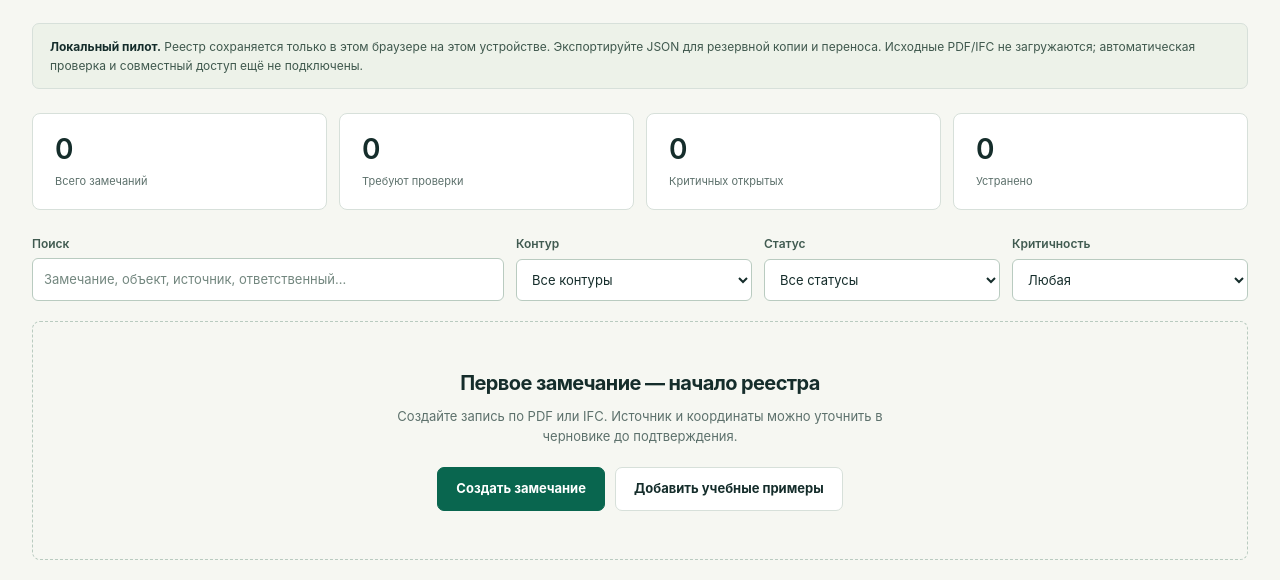
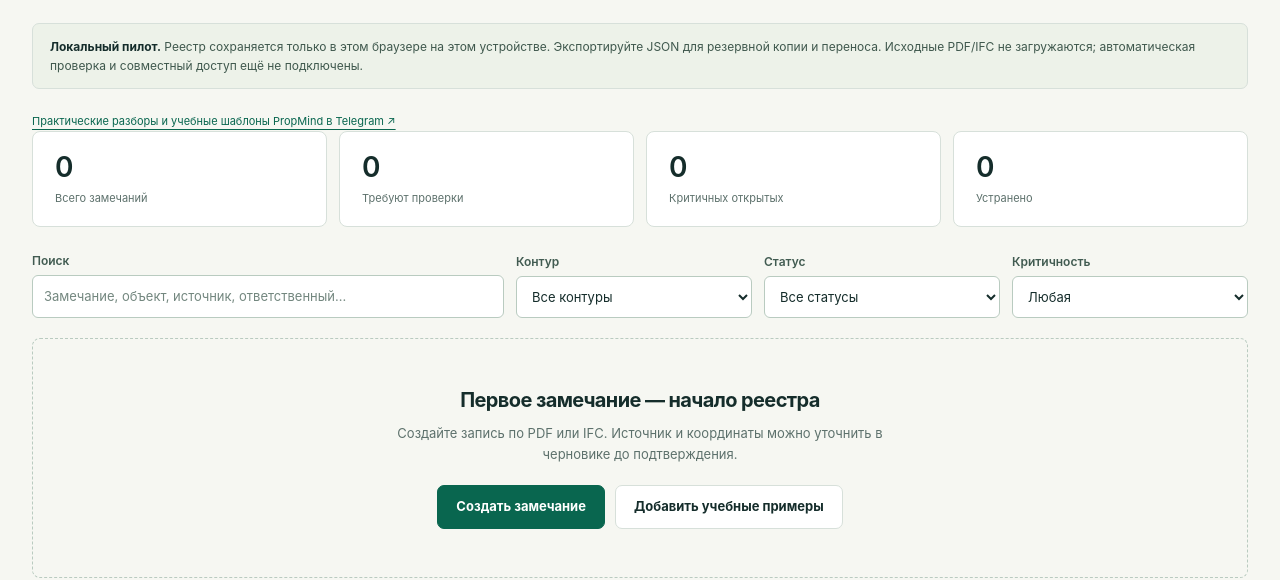
Before and after one commit to AlexNovikov77/propmind-design, a website with bundled scripts: page evidence/index.html in a window 1280 px wide. Shown: the part 237-817 px from the top of the page. Built offline with nearby package versions, Linux system fonts and the light colour scheme.

Commit message:
docs: add Telegram walkthrough link beside public pilot notice

```diff
--- a/evidence/index.html
+++ b/evidence/index.html
@@ -15,6 +15,7 @@
   <main id="main" class="container">
     <div class="page-heading"><div><div class="eyebrow">PDF Scan + IFC Deep Check</div><h1>Evidence Register</h1><p class="intro">Единый реестр замечаний: от исходного фрагмента до проверенного решения.</p></div><div class="actions"><button id="add-finding" class="button primary" type="button">+ Новое замечание</button></div></div>
     <div class="local-note"><strong>Локальный пилот.</strong> Реестр сохраняется только в этом браузере на этом устройстве. Экспортируйте JSON для резервной копии и переноса. Исходные PDF/IFC не загружаются; автоматическая проверка и совместный доступ ещё не подключены.</div>
+    <p class="help"><a href="https://t.me/propmind_updates" target="_blank" rel="noopener noreferrer">Практические разборы и учебные шаблоны PropMind в Telegram ↗</a></p>
     <noscript><p class="notice error">Для работы реестра включите JavaScript. Главная страница и концепты доступны без него.</p></noscript>
     <div id="notice" class="notice" role="status" aria-live="polite" hidden></div>
     <section class="stats-grid" aria-label="Сводка по всему реестру"><div class="stat-card"><strong id="total-count">0</strong><span>Всего замечаний</span></div><div class="stat-card"><strong id="draft-count">0</strong><span>Требуют проверки</span></div><div class="stat-card"><strong id="critical-count">0</strong><span>Критичных открытых</span></div><div class="stat-card"><strong id="resolved-count">0</strong><span>Устранено</span></div></section>
```
